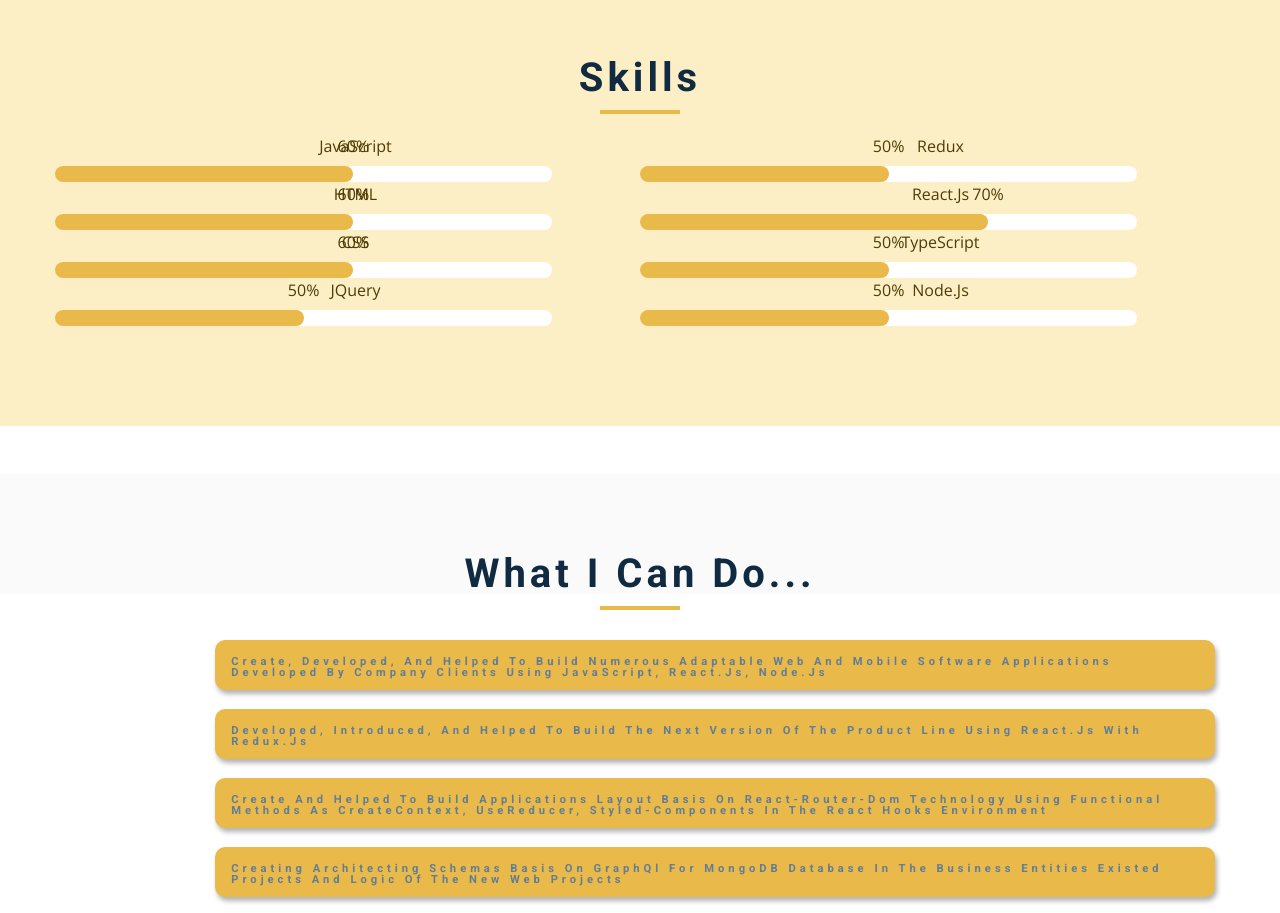
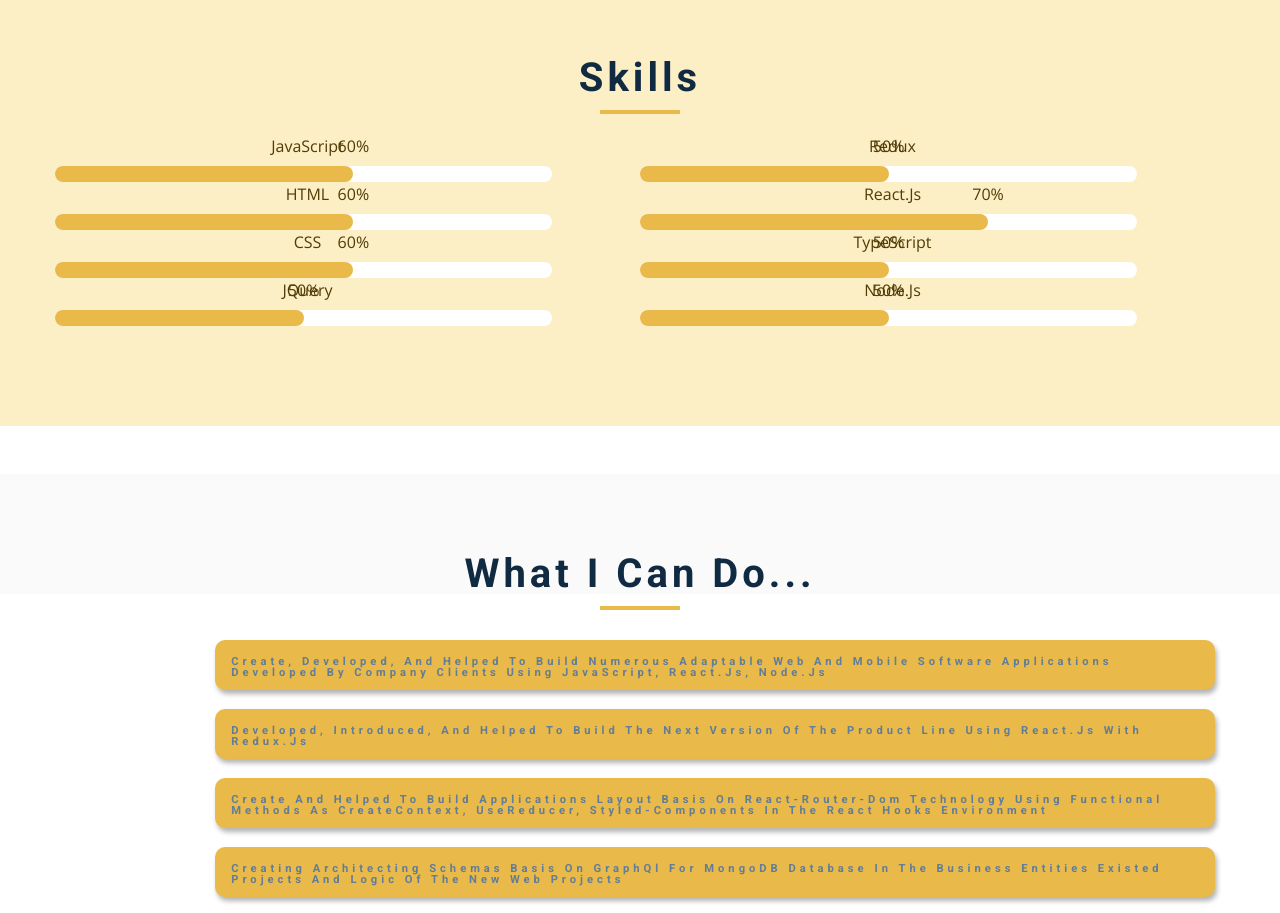
Before and after one commit to Serge-boro/Serhii_Borodin_portfolio, a website: page index.html in a window 1280 px wide. Shown: the part 3760-4673 px from the top of the page. Drawn offline with nearby package versions, Linux system fonts and the light colour scheme.

Commit message:
add info

```diff
--- a/css/styles.css
+++ b/css/styles.css
@@ -794,7 +794,7 @@ Skills
   margin-right: 3rem;
 }
 .skills-center-name {
-  margin-left: 1rem;
+  margin-left: -5rem;
 }
 .skill-text-60 {
   left: 60%;
```
